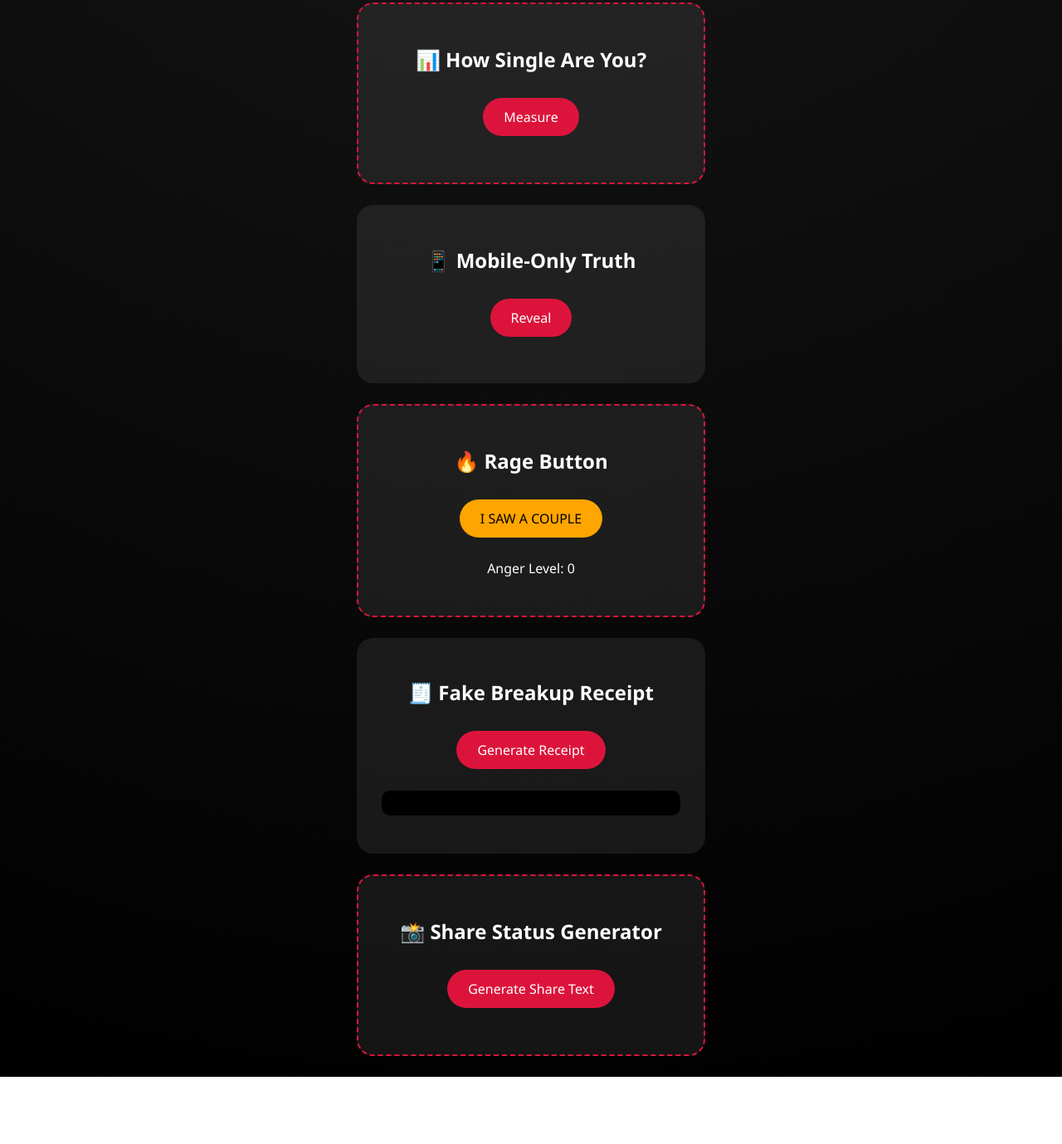
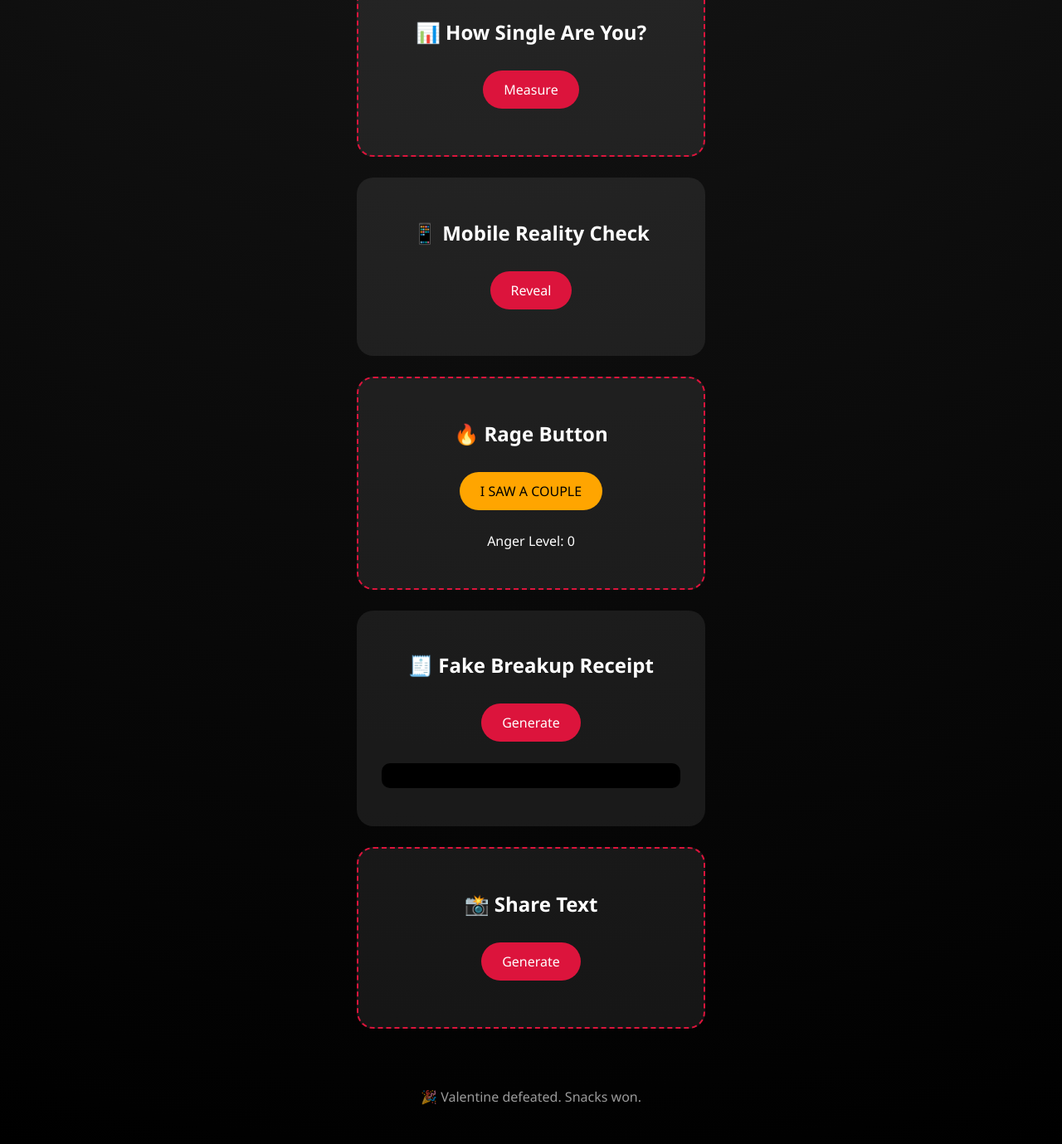
Before and after one commit to albin170/anti-valentines-day, a plain HTML site: page index.html in a window 1280 px wide. Shown: the part 648-2027 px from the top of the page at 83% size. Before the commit the page ends 1946 px from the top, so only its background shows below. Drawn offline with Linux system fonts and the light colour scheme.

Commit message:
Update index.html

```diff
--- a/index.html
+++ b/index.html
@@ -12,44 +12,50 @@
 
 <header>
   <h1>💔 Valentine.exe</h1>
-  <p>Status: <span class="crash">PERMANENTLY SINGLE</span></p>
+  <p>Status: <span class="crash">CRASHED</span></p>
   <button onclick="crash()">💥 DESTROY AGAIN</button>
 </header>
 
-<section class="card">
-  <h2>🧠 Are You Single or Just Smart?</h2>
-  <button onclick="quiz()">Check IQ</button>
+<div class="card">
+  <h2>🧠 Single IQ Test</h2>
+  <button onclick="quiz()">Check</button>
   <p id="quizResult"></p>
-</section>
+</div>
 
-<section class="card red">
+<div class="card red">
   <h2>📊 How Single Are You?</h2>
   <button onclick="singleMeter()">Measure</button>
   <p id="singleResult"></p>
-</section>
+</div>
 
-<section class="card">
-  <h2>📱 Mobile-Only Truth</h2>
+<div class="card">
+  <h2>📱 Mobile Reality Check</h2>
   <button onclick="mobileJoke()">Reveal</button>
   <p id="mobileResult"></p>
-</section>
+</div>
 
-<section class="card red">
+<div class="card red">
   <h2>🔥 Rage Button</h2>
   <button class="rage" onclick="rage()">I SAW A COUPLE</button>
   <p>Anger Level: <span id="rageCount">0</span></p>
-</section>
+</div>
 
-<section class="card">
+<div class="card">
   <h2>🧾 Fake Breakup Receipt</h2>
-  <button onclick="receipt()">Generate Receipt</button>
+  <button onclick="receipt()">Generate</button>
   <pre id="receiptBox"></pre>
-</section>
+</div>
 
-<section class="card red">
-  <h2>📸 Share Status Generator</h2>
-  <button onclick="share()">Generate Share Text</button>
+<div class="card red">
+  <h2>📸 Share Text</h2>
+  <button onclick="share()">Generate</button>
   <p id="shareText"></p>
-</section>
+</div>
 
-<fo
+<footer>
+  <p>🎉 Valentine defeated. Snacks won.</p>
+</footer>
+
+<script src="script.js"></script>
+</body>
+</html>
```
